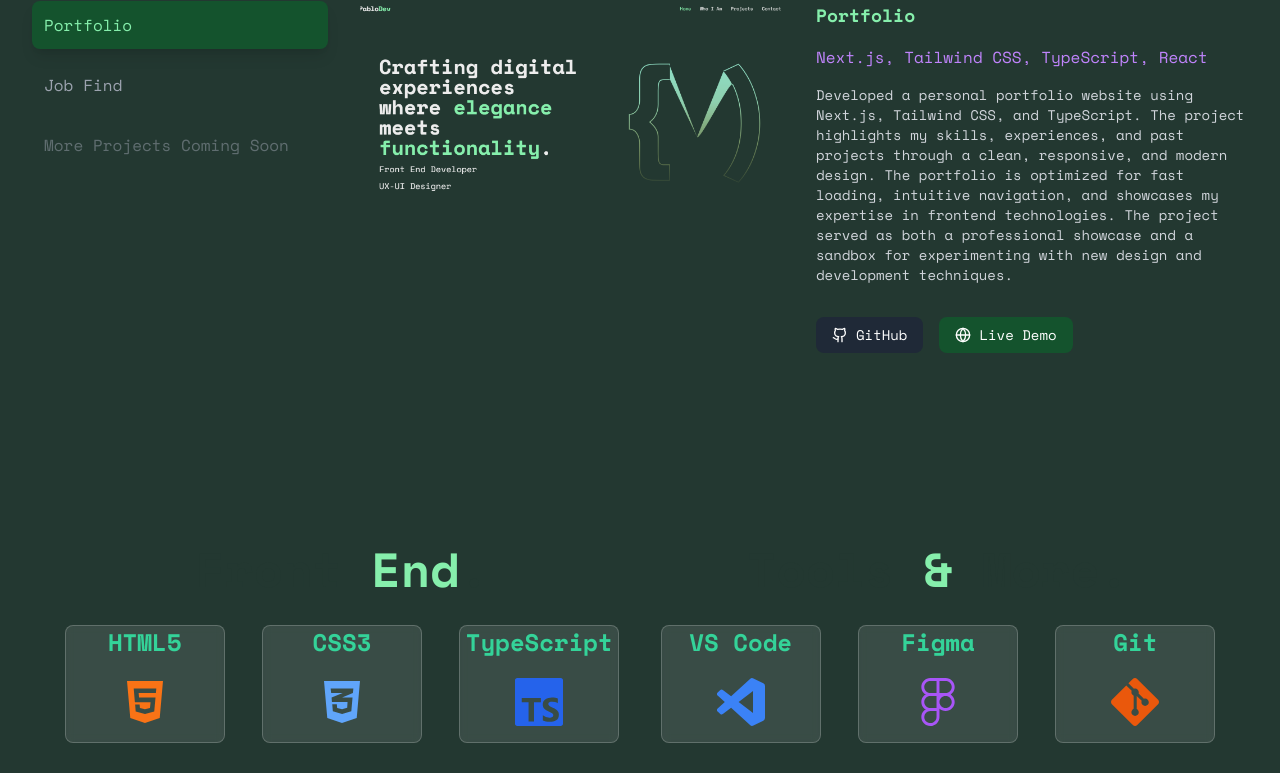
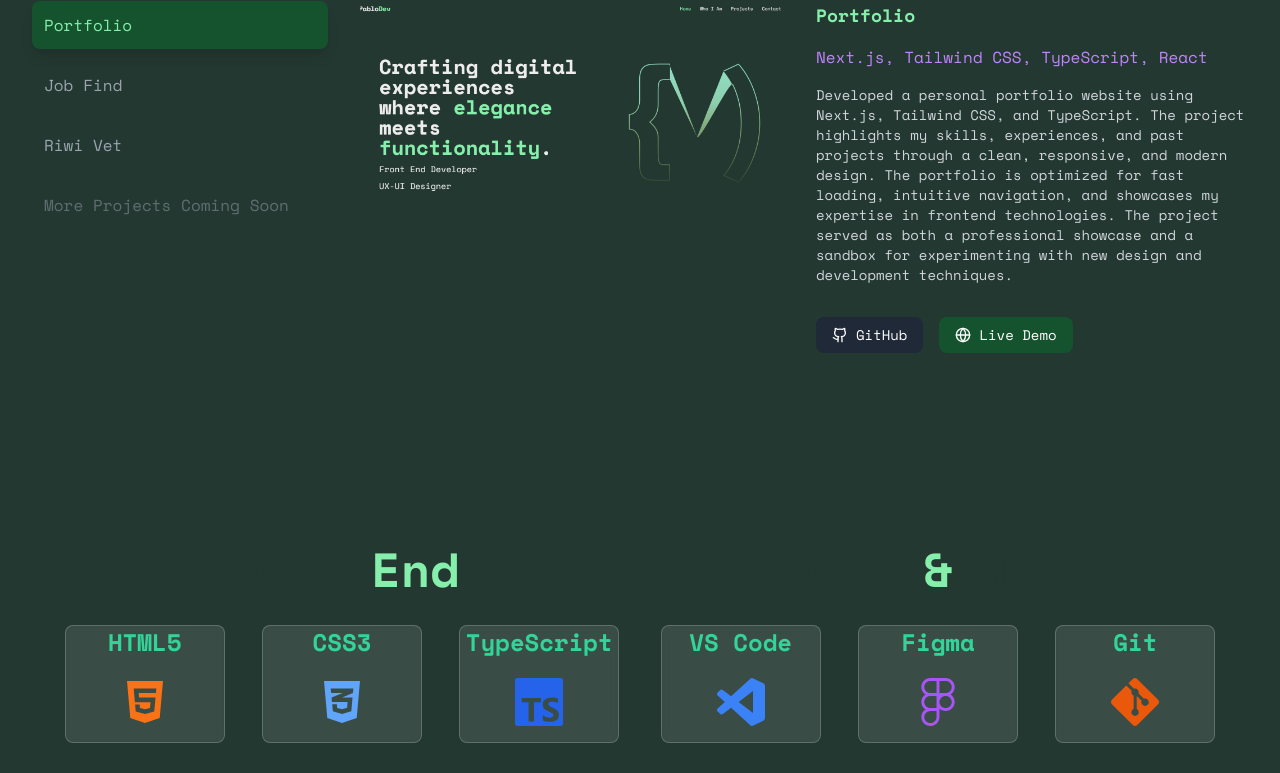
Before and after one commit to PablolzDev/Portfolio-Next, a Next.js app: page / in a window 1280 px wide. Shown: the part 1811-2584 px from the top of the page. Built offline with nearby package versions, Linux system fonts and the light colour scheme.

Commit message:
New project

```diff
--- a/src/app/components/Stacks/stack-section.tsx
+++ b/src/app/components/Stacks/stack-section.tsx
@@ -1,6 +1,6 @@
 import React from 'react';
 import GlassCard from '../ui/glass-card';
-import { FaCss3Alt, FaHtml5,FaReact} from "react-icons/fa6";
+import { FaCss3Alt, FaHtml5,FaReact, FaBootstrap } from "react-icons/fa6";
 import { SiTailwindcss, SiTypescript, SiVisualstudiocode, SiGit, SiGithub, SiFigma } from "react-icons/si";
 
 import SpanColor from '../ui/span-color.component';
@@ -19,6 +19,7 @@ const Stack: React.FC = () => {
         { icon: SiTypescript, title: 'TypeScript', color: 'text-blue-600' },
         { icon: FaReact, title: 'React', color: 'text-blue-500' },
         { icon: SiTailwindcss, title: 'Tailwind', color: 'text-cyan-400' },
+        { icon: FaBootstrap, title: 'Bootstrap', color: 'text-purple-600' }
     ];
 
     const toolsTechnologies: Technology[] = [
--- a/src/app/components/projectS/projectSection.tsx
+++ b/src/app/components/projectS/projectSection.tsx
@@ -19,6 +19,15 @@ const experiences = [
         image: '/job.png',
         github: 'https://github.com/PablolzDev/job-find',
         demo: 'https://job-find-theta.vercel.app/vacancies'
+    },
+    {
+        name: 'Riwi Vet',
+        habilities: 'JavaScript, HTML, Bootstrap',
+        description: 'This is a console-based application that allows users to manage a list of pets. The application provides a seamless user experience through a console-based interface, enabling users to easily add, update, delete, and view the pet information. Despite the static storage of data in an array, the application demonstrates proficiency in manipulating the HTML Document Object Model (DOM) to dynamically update the user interface. Additionally, the project showcases the integration of the Bootstrap CSS framework.',
+        image: '/vet.png',
+        github: 'https://github.com/PablolzDev/veterinariaPabloLopez_Dell.git',
+        demo: 'https://pablolzdev.github.io/veterinariaPabloLopez_Dell/'
+
     },
     {
         name: 'More Projects Coming Soon',
@@ -50,13 +59,12 @@ export function ExperienceSection() {
                         {experiences.map((exp, index) => (
                             <div
                                 key={exp.name}
-                                className={`flex-shrink-0 lg:flex-shrink cursor-pointer p-3 rounded-lg transition-all duration-200 ${
-                                    selectedExperience === index
+                                className={`flex-shrink-0 lg:flex-shrink cursor-pointer p-3 rounded-lg transition-all duration-200 ${selectedExperience === index
                                         ? 'bg-green-900 shadow-lg'
                                         : index === experiences.length - 1
-                                        ? 'cursor-not-allowed opacity-50'
-                                        : 'hover:bg-green-900/20'
-                                }`}
+                                            ? 'cursor-not-allowed opacity-50'
+                                            : 'hover:bg-green-900/20'
+                                    }`}
                                 onClick={() => {
                                     if (index !== experiences.length - 1) {
                                         setSelectedExperience(index);
@@ -65,11 +73,10 @@ export function ExperienceSection() {
                                 }}
                             >
                                 <span
-                                    className={`whitespace-nowrap ${
-                                        selectedExperience === index
+                                    className={`whitespace-nowrap ${selectedExperience === index
                                             ? 'text-green-300'
                                             : 'text-gray-400 hover:text-green-300'
-                                    }`}
+                                        }`}
                                 >
                                     {exp.name}
                                 </span>
```
Also changed, not shown: public/Vet.png (added).
